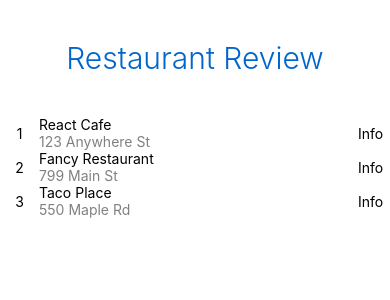
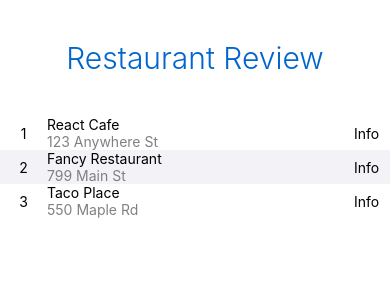
Before and after one commit to alasdairhaigh/egghead-restaurant-review, a React Native app: screen / in a window 390 px wide. Shown: the top 300 px of the page. Built offline with nearby package versions, Linux system fonts and the light colour scheme.

Commit message:
Lesson 5: Style Components in a React Native app with StyleSheet

```diff
--- a/App.js
+++ b/App.js
@@ -1,5 +1,7 @@
 import React, {Component} from 'react';
-import {View, Text} from 'react-native';
+import {View, Text, StyleSheet} from 'react-native';
+
+import HeaderStyle from './HeaderStyle'
 
 const restaurants = [
   {name: 'React Cafe', address: '123 Anywhere St'},
@@ -13,41 +15,25 @@
       <View style={{
         flex: 1
       }}>
-        <Text style={{
-          padding:40,
-          fontSize:30,
-          textAlign:'center',
-          color: '#0066CC',
-          fontWeight: '300'
-        }}>Restaurant Review</Text>
+        <Text style={HeaderStyle.header}>Restaurant Review</Text>
 
         {
           restaurants.map((place, index) => {
             return (
-              <View key={place.name} style={{
-                flexDirection:'row'
-              }}>
-                <View style={{
-                  flex: 1,
-                  alignItems: 'center',
-                  justifyContent: 'center'
-                }}>
+              <View key={place.name} style={[
+                  styles.row,
+                  {backgroundColor: index % 2 === 0 ? 'white' : '#F3F3F7'}
+              ]}>
+                <View style={styles.edge}>
                   <Text>{index + 1}</Text>
                 </View>
 
-                <View style={{
-                  flexDirection:'column',
-                  flex: 8
-                }}>
+                <View style={styles.nameAddress}>
                   <Text>{place.name}</Text>
-                  <Text style={{color:'grey'}}>{place.address}</Text>
+                  <Text style={styles.addressText}>{place.address}</Text>
                 </View>
 
-                <View style={{
-                  flex: 1,
-                  alignItems: 'center',
-                  justifyContent: 'center'
-                }}>
+                <View style={styles.edge}>
                   <Text>Info</Text>
                 </View>
               </View>
@@ -58,3 +44,22 @@
     );
   }
 }
+
+const styles = StyleSheet.create({
+  row: {
+    flexDirection:'row'
+  },
+  edge: {
+    flex: 1,
+    alignItems: 'center',
+    justifyContent: 'center',
+    padding: 5
+  },
+  nameAddress: {
+    flexDirection:'column',
+    flex: 8
+  },
+  addressText: {
+    color: 'grey'
+  }
+})
--- /dev/null
+++ b/HeaderStyle.js
@@ -0,0 +1,11 @@
+import { StyleSheet } from 'react-native'
+
+export default StyleSheet.create({
+    header: {
+        padding:40,
+        fontSize:30,
+        textAlign:'center',
+        color: '#0066CC',
+        fontWeight: '300'
+    }
+})
```
